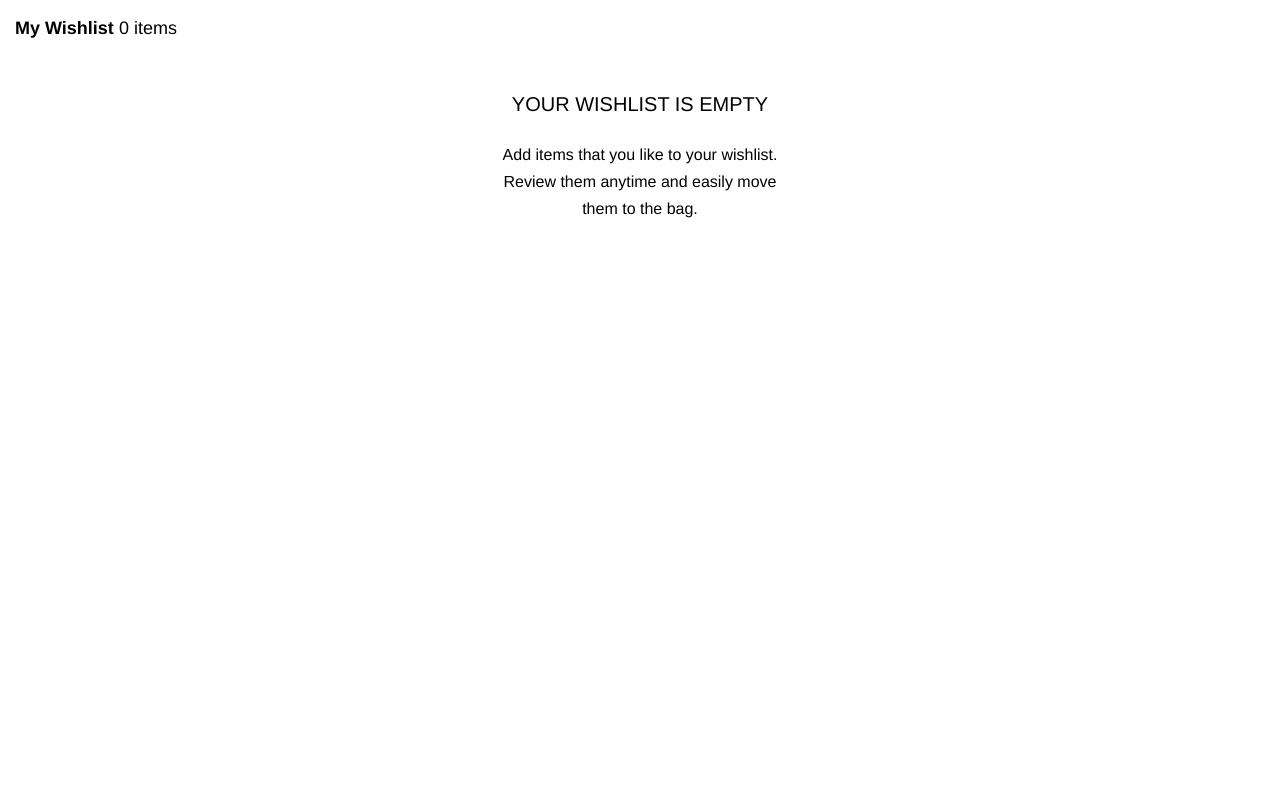
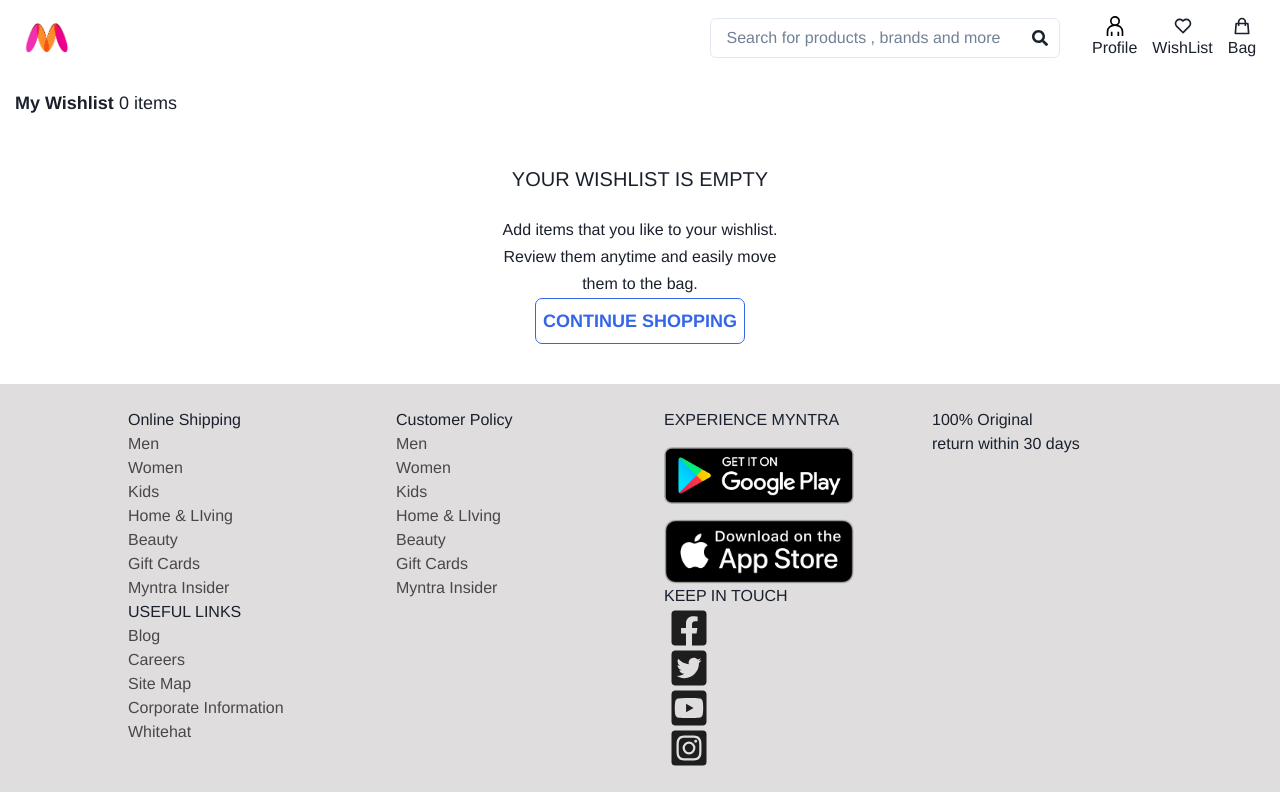
Before and after one commit to imsukhdevhansda/shopping-bazaar, a React (Create React App) app: page /Wishlist in a window 1280 px wide. Built offline with nearby package versions, Linux system fonts and the light colour scheme.

Commit message:
modified

```diff
--- a/src/Components/Cart-Components/CartNav.jsx
+++ b/src/Components/Cart-Components/CartNav.jsx
@@ -1,15 +1,18 @@
 import React from "react";
 import styled from "styled-components";
 import Image from "./Image";
+import { Link } from "react-router-dom";
 
 const CartNav = () => {
   return (
     <NavigationContainer>
-      <Image
-        src={"https://compare.buyhatke.com/company/img/myntra_logo.png"}
-        alt="Myntra Logo"
-        height="35px"
-      />
+      <Link to="/">
+        <Image
+          src={"https://compare.buyhatke.com/company/img/myntra_logo.png"}
+          alt="Myntra Logo"
+          height="35px"
+        />
+      </Link>
       <CheckoutSteps>
         <CheckoutList>BAG</CheckoutList>
         <Divider />
--- a/src/Components/CenterItemsNavbar.jsx
+++ b/src/Components/CenterItemsNavbar.jsx
@@ -1,12 +1,12 @@
-import React from 'react'
-import { FaArrowLeft, FaWindowClose } from 'react-icons/fa'
-import { Link } from 'react-router-dom'
+import React from "react";
+import { FaArrowLeft, FaWindowClose } from "react-icons/fa";
+import { Link } from "react-router-dom";
 import studio from "../assets/sudio-nav-banner.png";
 
 const CenterItemsNavbar = () => {
   return (
-    <div style={{width:'45%'}}>
-        <div  className="header-item item-center">
+    <div style={{ width: "45%" }}>
+      <div className="header-item item-center">
         <nav className="menu">
           <div className="mobile-menu-head">
             <div className="go-back">
@@ -19,7 +19,7 @@
           </div>
           <ul className="menu-main">
             <li className="menu-item-has-children">
-                    <Link to="/men" className="">
+              <Link to="/mens" className="">
                 MEN
               </Link>
               <div className="sub-menu mega-menu mega-menu-column-5">
@@ -1122,7 +1122,7 @@
         </nav>
       </div>
     </div>
-  )
-}
+  );
+};
 
-export default CenterItemsNavbar
+export default CenterItemsNavbar;
--- a/src/Components/Home_Components_for_Mobile/BannerSelectmages.css
+++ b/src/Components/Home_Components_for_Mobile/BannerSelectmages.css
@@ -1,29 +1,25 @@
 .Category-image {
-    max-width:'100%';
-    margin:"20px 0";
+  max-width: "100%";
+  margin: "20px 0";
 
-    border: 1px solid red;
-    display:grid;
-       grid-template-columns: repeat(5,1fr);
+  /* border: 1px solid red; */
+  display: grid;
+  grid-template-columns: repeat(5, 1fr);
 }
 
-
-@media screen and (min-width:50px) and (max-width:480px){
-.Category-image{
-    grid-template-columns: repeat(2,1fr);
-
-}
+@media screen and (min-width: 50px) and (max-width: 480px) {
+  .Category-image {
+    grid-template-columns: repeat(2, 1fr);
+  }
 }
 
-@media screen and (min-width:481px) and (max-width:768px){
-    .Category-image{
-        grid-template-columns: repeat(3,1fr);
-
-    }
-    }
-    @media screen and (min-width:769px) and (max-width:1024px){
-        .Category-image{
-            grid-template-columns: repeat(5,1fr);
-
-        }
-        }
+@media screen and (min-width: 481px) and (max-width: 768px) {
+  .Category-image {
+    grid-template-columns: repeat(3, 1fr);
+  }
+}
+@media screen and (min-width: 769px) and (max-width: 1024px) {
+  .Category-image {
+    grid-template-columns: repeat(5, 1fr);
+  }
+}
--- a/src/Components/Navbar.jsx
+++ b/src/Components/Navbar.jsx
@@ -43,11 +43,11 @@
       >
         <Menu>
           <MenuButton
-            display={{ lg: "none", base: "block" }}
-               ml='10px'
+            display={{ lg: "none", md: "block", base: "block" }}
+            ml="10px"
             as={IconButton}
             aria-label="Options"
-            icon={<GoThreeBars style={{display:'block' ,margin:'auto'}} />}
+            icon={<GoThreeBars style={{ display: "block", margin: "auto" }} />}
             variant="outline"
           />
           <MenuList listStyleType="none">
@@ -56,7 +56,7 @@
             </MenuItem>
             <MenuItem>
               <li className="menu-item-has-children">
-                <Link to="/men" className="">
+                <Link to="/mens" className="">
                   MEN
                 </Link>
               </li>
--- a/src/Components/Products.jsx
+++ b/src/Components/Products.jsx
@@ -94,6 +94,7 @@
       <div className={style.productsDiv}>
         {products &&
           products.map((item, id) => {
+            if (item.product_discountedPrice) {
               return (
                 <Link
                   onClick={() => setLocalData("singlePageData", item)}
@@ -104,6 +105,7 @@
                   <SingleProduct {...item} />
                 </Link>
               );
+            }
           })}
       </div>
     </div>
--- a/src/Pages/AllRoutes.jsx
+++ b/src/Pages/AllRoutes.jsx
@@ -11,22 +11,20 @@
 import Signup from "../Components/Signup/Signup";
 import PhoneLogin from "../Components/Signup/PhoneLogin";
 
-
 const AllRoutes = () => {
   return (
     <Routes>
-
-      <Route path="/" element={<Home/>}/>
-      <Route path="/login" element={<Login/>}/>
-      <Route path="/signup" element={<Signup />}/>
-      <Route path="/phonelogin" element={<PhoneLogin/>}/>
-      <Route path="/signup" element={<Signup />}/>
+      <Route path="/" element={<Home />} />
+      <Route path="/login" element={<Login />} />
+      <Route path="/signup" element={<Signup />} />
+      <Route path="/phonelogin" element={<PhoneLogin />} />
+      <Route path="/signup" element={<Signup />} />
 
       <Route path="/cart" element={<Cart />}></Route>
-      <Route path="/address" element={<CheckoutAddress />}></Route>
+      <Route path="/address" element={<CheckoutAddress />} />
       <Route path="/payment" element={<Payment />}></Route>
       <Route path="/Wishlist" element={<Wishlist />}></Route>
-      <Route path="/mens" element={<Men/>}></Route>
+      <Route path="/mens" element={<Men />}></Route>
       <Route path="/singleProduct/:id" element={<SingleProductP />}></Route>
     </Routes>
   );
--- a/src/Pages/Cart.jsx
+++ b/src/Pages/Cart.jsx
@@ -1,9 +1,9 @@
 import React from "react";
 import styled from "styled-components";
-import { useSelector } from "react-redux";
 import CartNav from "../Components/Cart-Components/CartNav";
 import LeftItemBox from "../Components/Cart-Components/LeftItemBox";
 import RightItemBox from "../Components/Cart-Components/RightItemBox";
+import Footer from "../Components/Footer/Footer";
 
 const Cart = () => {
   // const user = useSelector((store) => console.log(store)); //For testing
@@ -13,6 +13,7 @@
       <LeftItemBox />
       <RightItemBox />
       <hr />
+      <Footer />
     </CartContainer>
   );
 };
--- a/src/Pages/Men.jsx
+++ b/src/Pages/Men.jsx
@@ -1,10 +1,14 @@
-import React from 'react'
-import Filters from '../Components/Filters';
-import Products from '../Components/Products';
-import style from "../Styles/men.module.css"
+import React from "react";
+import Filters from "../Components/Filters";
+import Products from "../Components/Products";
+import style from "../Styles/men.module.css";
+import Navbar from "../Components/Navbar";
+import Footer from "../Components/Footer/Footer";
 
 function Men() {
   return (
+    <>
+      <Navbar />
       <div className={style.menPage}>
         <div className={style.menLocation}>
           <span>
@@ -18,12 +22,14 @@
           </span>
         </div>
 
-      <div className={style.menFilterAndProducts}    >
+        <div className={style.menFilterAndProducts}>
           <Filters />
-        <Products/>
+          <Products />
         </div>
       </div>
+      <Footer />
+    </>
   );
 }
 
-export default Men
+export default Men;
--- a/src/Pages/SingleProductP.jsx
+++ b/src/Pages/SingleProductP.jsx
@@ -5,11 +5,13 @@
 import { getLocalData } from "../Utils/helperFuns";
 import { addToCart, addToWishList } from "../Redux/AuthReducer/action";
 import { useDispatch } from "react-redux";
+import Footer from "../Components/Footer/Footer";
+import Navbar from "../Components/Navbar";
 
 function SingleProductP() {
   let p = getLocalData("singlePageData");
 
-  const dispatch = useDispatch()
+  const dispatch = useDispatch();
 
   let productSize = ["XS", "S", "M", "L", "XL", "XXL", "3XL", "4XL"];
 
@@ -17,7 +19,7 @@
     // console.log(p);
 
     dispatch(addToCart(p));
-    alert("Product Added Successfully")
+    alert("Product Added Successfully");
   };
 
   const handleAddWishlist = () => {
@@ -26,6 +28,8 @@
   };
 
   return (
+    <>
+      <Navbar />
       <div className={styles.SingleProductP}>
         <div className={styles.spLocation}>
           <span>Home / </span>
@@ -69,7 +73,10 @@
               </span>
             </div>
 
-          <span className={styles.sppDetailsTax}> inclusive of all taxes </span>
+            <span className={styles.sppDetailsTax}>
+              {" "}
+              inclusive of all taxes{" "}
+            </span>
 
             <div className={styles.sppSize}>
               {" "}
@@ -96,6 +103,8 @@
           </div>
         </div>
       </div>
+      <Footer />
+    </>
   );
 }
 
--- a/src/Pages/Wishlist.jsx
+++ b/src/Pages/Wishlist.jsx
@@ -6,6 +6,9 @@
 import Image from "../Components/Cart-Components/Image";
 import Button from "../Components/Cart-Components/Button";
 import { addToCart, removeFromWishlist } from "../Redux/AuthReducer/action";
+import { Link } from "react-router-dom";
+import Navbar from "../Components/Navbar";
+import Footer from "../Components/Footer/Footer";
 
 const Wishlist = () => {
   const myWishlist = useSelector((store) => store.AuthReducer.wishlist);
@@ -23,6 +26,8 @@
   };
   //   console.log("myWishlist:", myWishlist);
   return (
+    <>
+      <Navbar />
       <Container>
         <Text margin="0 0 20px 0" fweight="bold" fsize={"18px"}>
           My Wishlist{" "}
@@ -67,9 +72,25 @@
               Add items that you like to your wishlist. Review them anytime and
               easily move them to the bag.
             </Text>
+            <Center>
+              <Link to={"/"}>
+                <Button
+                  border={"1px solid #3466e8"}
+                  fweight={"bold"}
+                  color={"#3466e8"}
+                  bgColor="white"
+                  padding="7px"
+                  text="CONTINUE SHOPPING"
+                  fsize={"18px"}
+                  radius="7px"
+                />
+              </Link>
+            </Center>
           </EmptyCart>
         )}
       </Container>
+      <Footer />
+    </>
   );
 };
 
@@ -94,7 +115,7 @@
   border-radius: 4px;
   overflow: hiddn;
   position: relative;
-  & > button {
+  & > button {7
     display: block;
     margin: 10px auto;
   }
@@ -115,6 +136,11 @@
   justify-content: space-around;
 `;
 
+const Center = styled.div`
+  display: block;
+  margin: auto;
+`;
+
 const EmptyCart = styled.div`
   //   border: 1px solid black;
   width: 300px;
@@ -124,6 +150,11 @@
     line-height: 1.7;
     text-align: center;
   }
+  & > a {
+    // display: block;
+    text-align: center;
+    margin: 10px auto;
+  }
 `;
 
 export default Wishlist;
```
Lines whose indentation alone changed are shown as unchanged.
